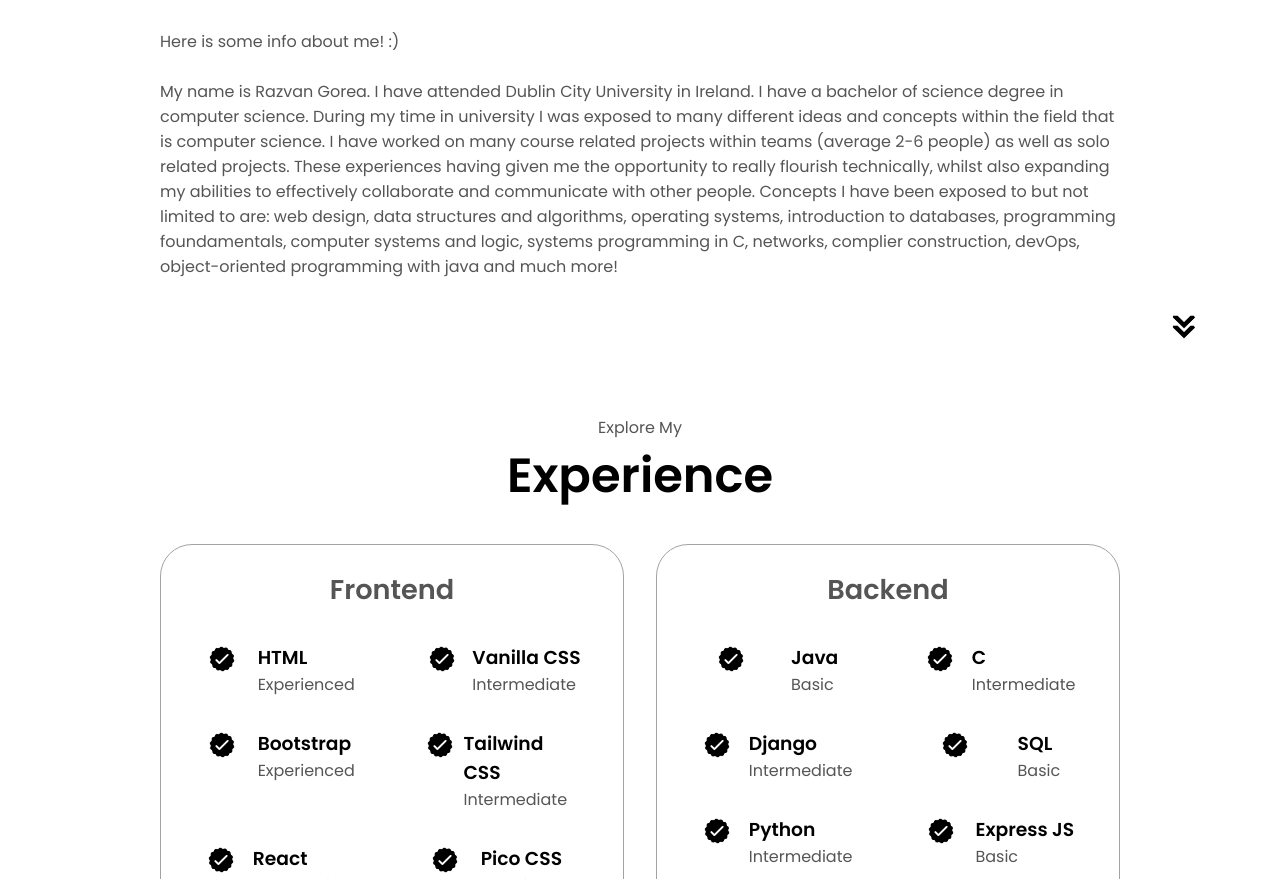
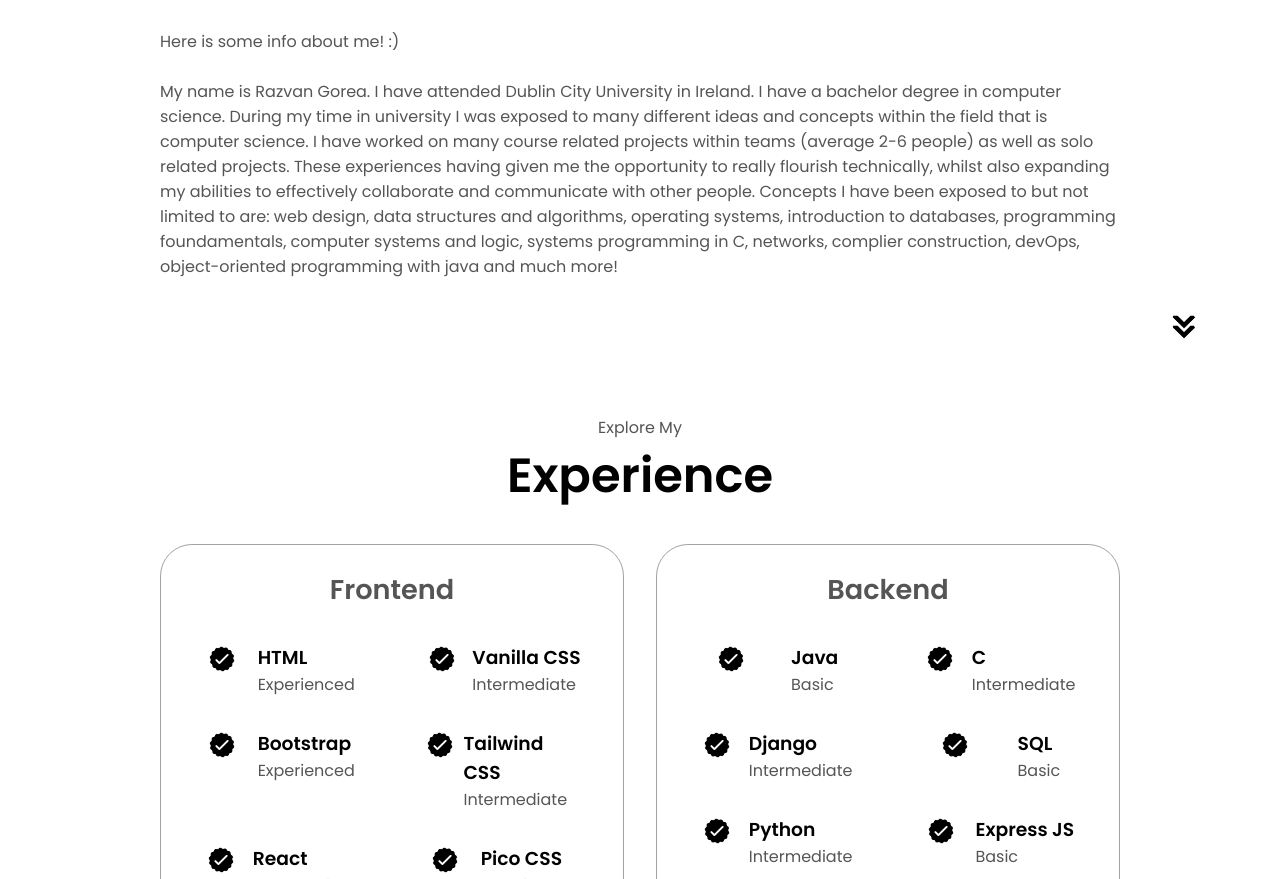
Before and after one commit to Razvan-Gorea/my-website, a plain HTML site: page index.html in a window 1280 px wide. Shown: the part 1281-2160 px from the top of the page. Drawn offline with Linux system fonts and the light colour scheme; files whose address does not match are found by name.

Commit message:
minor change

```diff
--- a/index.html
+++ b/index.html
@@ -102,7 +102,7 @@
             <p> Here is some info about me! :)</p>
             <br>
             <p>
-              My name is Razvan Gorea. I have attended Dublin City University in Ireland. I have a bachelor of science degree in computer science. During my time in university I was exposed to many different ideas and concepts within the field that is computer science. I have worked on many course related projects within teams (average 2-6 people) as well as solo related projects. These experiences having given me the opportunity to really flourish technically, whilst also expanding my abilities to effectively collaborate and communicate with other people. Concepts I have been exposed to but not limited to are: web design, data structures and algorithms, operating systems, introduction to databases, programming foundamentals, computer systems and logic, systems programming in C, networks, complier construction, devOps, object-oriented programming with java and much more!
+              My name is Razvan Gorea. I have attended Dublin City University in Ireland. I have a bachelor degree in computer science. During my time in university I was exposed to many different ideas and concepts within the field that is computer science. I have worked on many course related projects within teams (average 2-6 people) as well as solo related projects. These experiences having given me the opportunity to really flourish technically, whilst also expanding my abilities to effectively collaborate and communicate with other people. Concepts I have been exposed to but not limited to are: web design, data structures and algorithms, operating systems, introduction to databases, programming foundamentals, computer systems and logic, systems programming in C, networks, complier construction, devOps, object-oriented programming with java and much more!
             </p>
           </div>
         </div>
```
